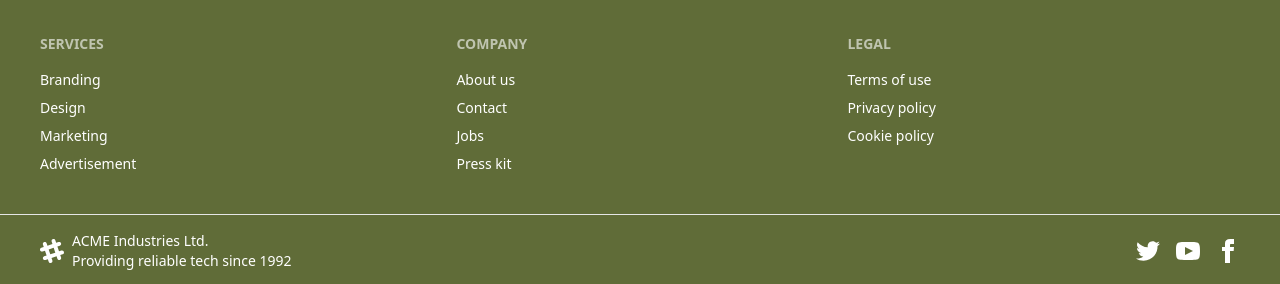
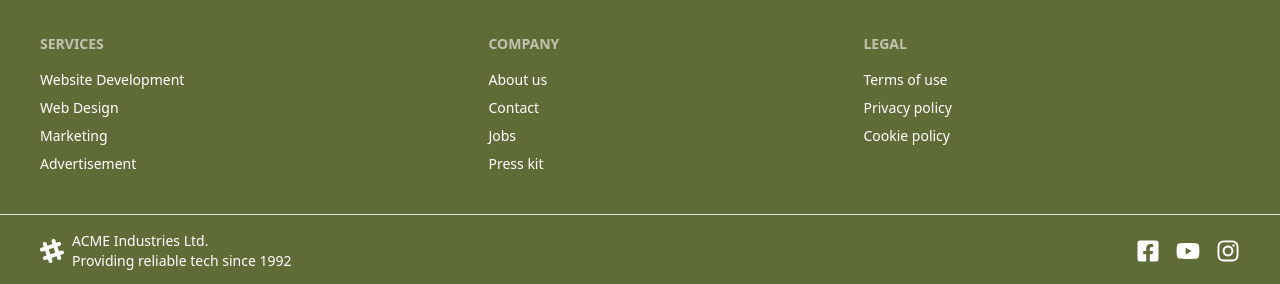
Before and after one commit to Sayedul3731/task-management-client, a React (Vite) app: page / in a window 1280 px wide. Shown: the part 1200-1484 px from the top of the page. Built offline with nearby package versions, Linux system fonts and the light colour scheme; no server answers.

Commit message:
footer customization

```diff
--- a/src/Shared/Footer/Footer.jsx
+++ b/src/Shared/Footer/Footer.jsx
@@ -1,4 +1,4 @@
-
+import { FaFacebookSquare, FaInstagram, FaYoutube } from "react-icons/fa"
 
 const Footer = () => {
     return (
@@ -6,8 +6,8 @@ const Footer = () => {
             <footer className="footer p-10 bg-[#606c38] text-white">
                 <nav>
                     <header className="footer-title">Services</header>
-                    <a className="link link-hover">Branding</a>
-                    <a className="link link-hover">Design</a>
+                    <a className="link link-hover">Website Development</a>
+                    <a className="link link-hover">Web Design</a>
                     <a className="link link-hover">Marketing</a>
                     <a className="link link-hover">Advertisement</a>
                 </nav>
@@ -32,9 +32,9 @@ const Footer = () => {
                 </aside>
                 <nav className="md:place-self-center md:justify-self-end">
                     <div className="grid grid-flow-col gap-4">
-                        <a><svg xmlns="http://www.w3.org/2000/svg" width="24" height="24" viewBox="0 0 24 24" className="fill-current"><path d="M24 4.557c-.883.392-1.832.656-2.828.775 1.017-.609 1.798-1.574 2.165-2.724-.951.564-2.005.974-3.127 1.195-.897-.957-2.178-1.555-3.594-1.555-3.179 0-5.515 2.966-4.797 6.045-4.091-.205-7.719-2.165-10.148-5.144-1.29 2.213-.669 5.108 1.523 6.574-.806-.026-1.566-.247-2.229-.616-.054 2.281 1.581 4.415 3.949 4.89-.693.188-1.452.232-2.224.084.626 1.956 2.444 3.379 4.6 3.419-2.07 1.623-4.678 2.348-7.29 2.04 2.179 1.397 4.768 2.212 7.548 2.212 9.142 0 14.307-7.721 13.995-14.646.962-.695 1.797-1.562 2.457-2.549z"></path></svg></a>
-                        <a><svg xmlns="http://www.w3.org/2000/svg" width="24" height="24" viewBox="0 0 24 24" className="fill-current"><path d="M19.615 3.184c-3.604-.246-11.631-.245-15.23 0-3.897.266-4.356 2.62-4.385 8.816.029 6.185.484 8.549 4.385 8.816 3.6.245 11.626.246 15.23 0 3.897-.266 4.356-2.62 4.385-8.816-.029-6.185-.484-8.549-4.385-8.816zm-10.615 12.816v-8l8 3.993-8 4.007z"></path></svg></a>
-                        <a><svg xmlns="http://www.w3.org/2000/svg" width="24" height="24" viewBox="0 0 24 24" className="fill-current"><path d="M9 8h-3v4h3v12h5v-12h3.642l.358-4h-4v-1.667c0-.955.192-1.333 1.115-1.333h2.885v-5h-3.808c-3.596 0-5.192 1.583-5.192 4.615v3.385z"></path></svg></a>
+                        <a href="https://facebook.com/" className="text-2xl "> <FaFacebookSquare></FaFacebookSquare> </a>
+                        <a href="https://www.youtube.com/" className="text-2xl "> <FaYoutube></FaYoutube> </a>
+                        <a href="https://www.instagram.com/" className="text-2xl "> <FaInstagram></FaInstagram> </a>
                     </div>
                 </nav>
             </footer>
```
